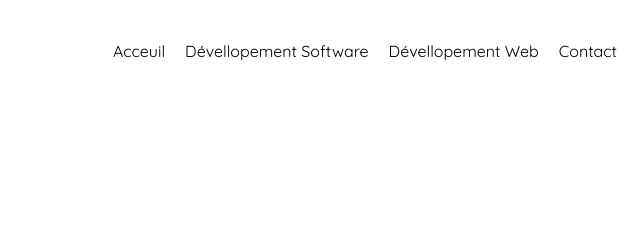
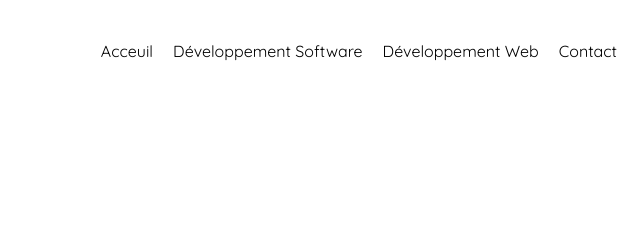
Before and after one commit to GatienFrenchDev/gatien-dev, a plain HTML site: page index.html in a window 1280 px wide. Shown: the top 240 px of the page, 588-1228 px from the left. Drawn offline with Linux system fonts and the light colour scheme.

Commit message:
Update index.html

```diff
--- a/index.html
+++ b/index.html
@@ -12,8 +12,8 @@
         <h2 class="title">Gatien Dev</h2>
         <nav>
             <li><a href ="index.html">Acceuil</a></li>
-            <li><a href ="soft.html">Dévellopement Software</a></li>
-            <li><a href ="web.html">Dévellopement Web</a></li>
+            <li><a href ="soft.html">Développement Software</a></li>
+            <li><a href ="web.html">Développement Web</a></li>
             <li><a href ="contact.html">Contact</a></li>
 
         </nav>
```
